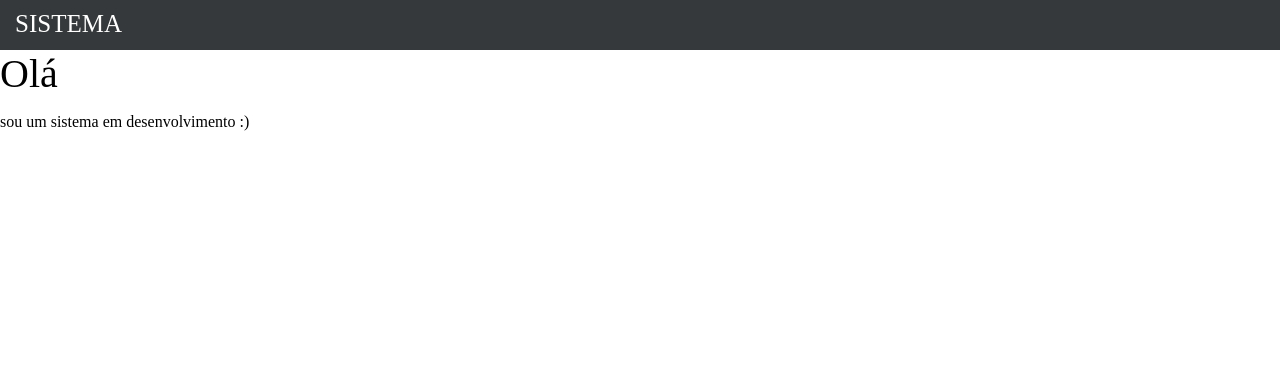
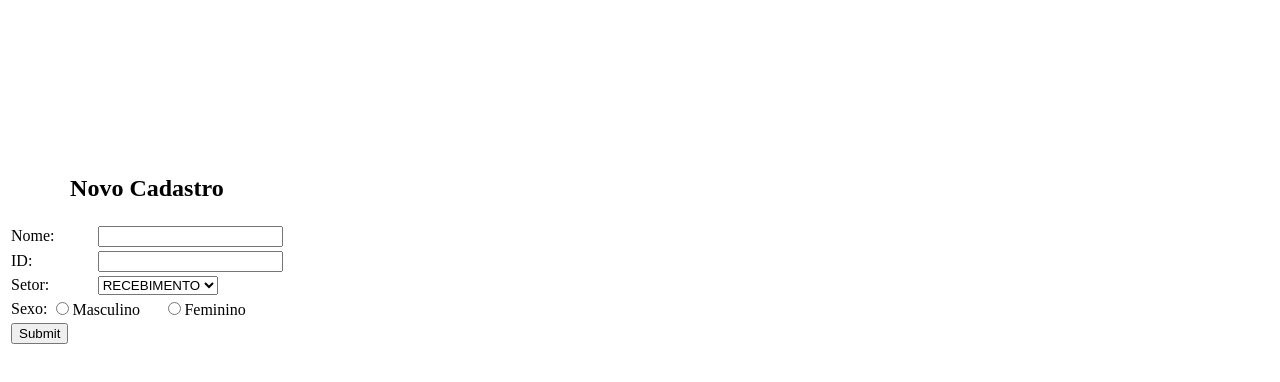
Before and after one commit to Allan-NaWeb/ProjetoX, a plain HTML site: page index.html in a window 1280 px wide. Drawn offline with Linux system fonts and the light colour scheme.

Commit message:
Add files via upload

```diff
--- a/index.html
+++ b/index.html
@@ -2,23 +2,43 @@
 <html lang="pt-br">
     <head>
         <meta charset="utf-8">
-        <title>Projeto X</title>
-        <link href="css/estilo.css" rel="stylesheet" type="text/css">
+        <title>Cadastro de Colaborador</title>
     </head>
 
     <body>
-        <!-- Menu Superior do Projeto -->
-        <header>
-            <div id="menu">
-                <label id="logo">SISTEMA</label>
-            </div>
-        </header>
+        <form>
+            <table>
+                <th colspan=30><h2>Novo Cadastro</h2></th>
 
-        <!-- Conteúdo Principal do Site -->
-        <main>
-            <label id="texto">Olá</label>
-            <p>sou um sistema em desenvolvimento :)</p>
-        </main>
+                <tr>
+                    <td colspan=15>Nome: </td><td colspan=15><input type="text"></td>
+                </tr><br><br>
 
+                <tr>
+                    <td colspan=15>ID: </td><td colspan=15><input type="text"></td>
+                </tr><br><br>
+
+                <tr>
+                    <td colspan=15>Setor: </td>
+                    <td colspan=15>
+                    <select>
+                        <option>RECEBIMENTO</option>
+                        <option>SEPARAÇÃO</option>
+                        <option>EXPEDIÇÃO</option>
+                    </select>
+                    </td>
+                </tr><br><br>
+
+                <tr>
+                    <td colspan=10>Sexo: </td>
+                    <td colspan=10><input type="radio" name="sx">Masculino</td>
+                    <td colspan=10><input type="radio" name="sx">Feminino</td>
+                </tr><br><br>
+
+                <tr>
+                    <td colspan=30><input type="submit"></td>
+                </tr>
+            </table>
+        </form>
     </body>
 </html>
```
